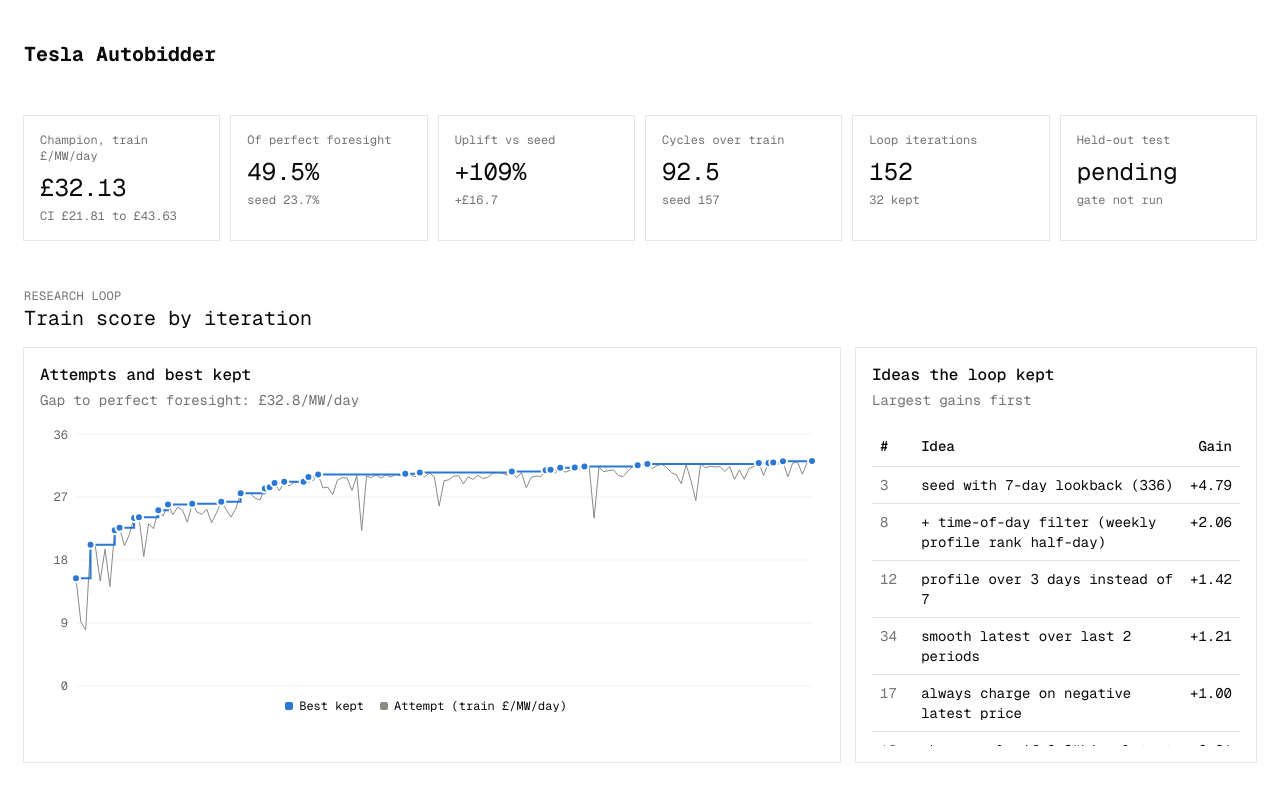
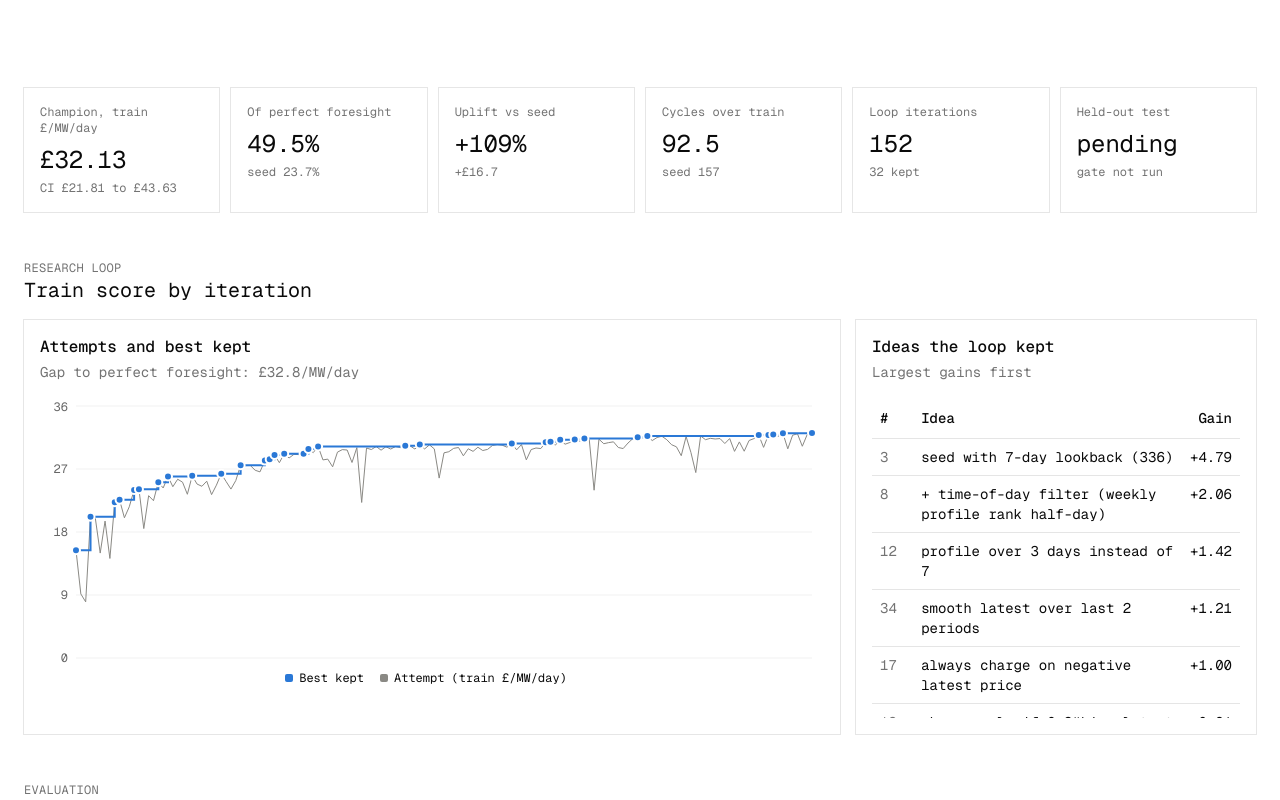
Before and after one commit to archie-brown3/moonfire, a Next.js app in the folder dashboard/: page / in a window 1280 px wide. Shown: the top 800 px of the page. Built offline with nearby package versions, Linux system fonts and the light colour scheme.

Commit message:
Remove title

```diff
--- a/dashboard/app/page.tsx
+++ b/dashboard/app/page.tsx
@@ -89,7 +89,6 @@
     <main className="mx-auto max-w-7xl px-6 py-10 space-y-12 [&_td]:whitespace-normal [&_th]:whitespace-normal [&_td]:align-top">
       <header className="space-y-2">
         <div className="flex items-center gap-3">
-          <h1 className="font-bold text-xl font-mono">Tesla Autobidder</h1>
         </div>
       </header>
 
```
